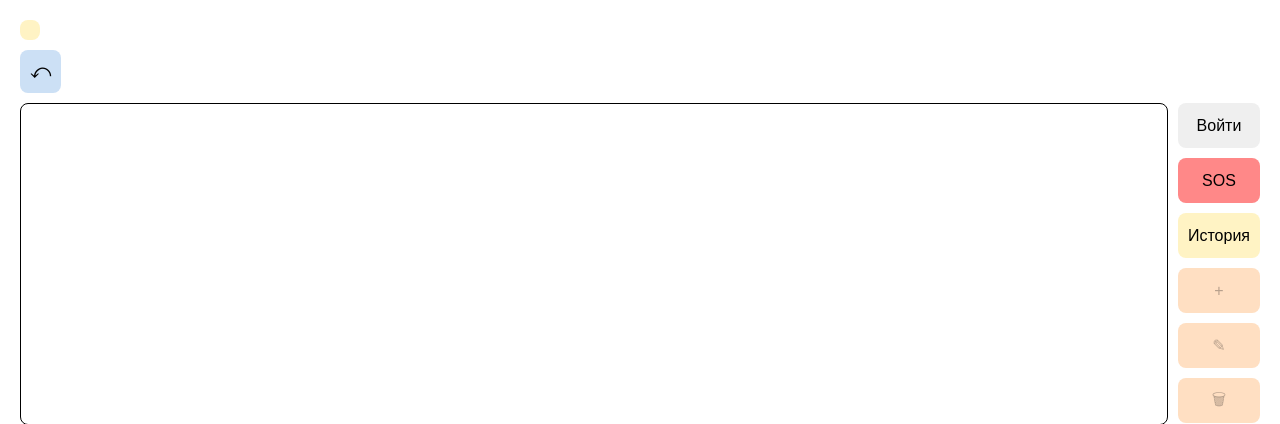
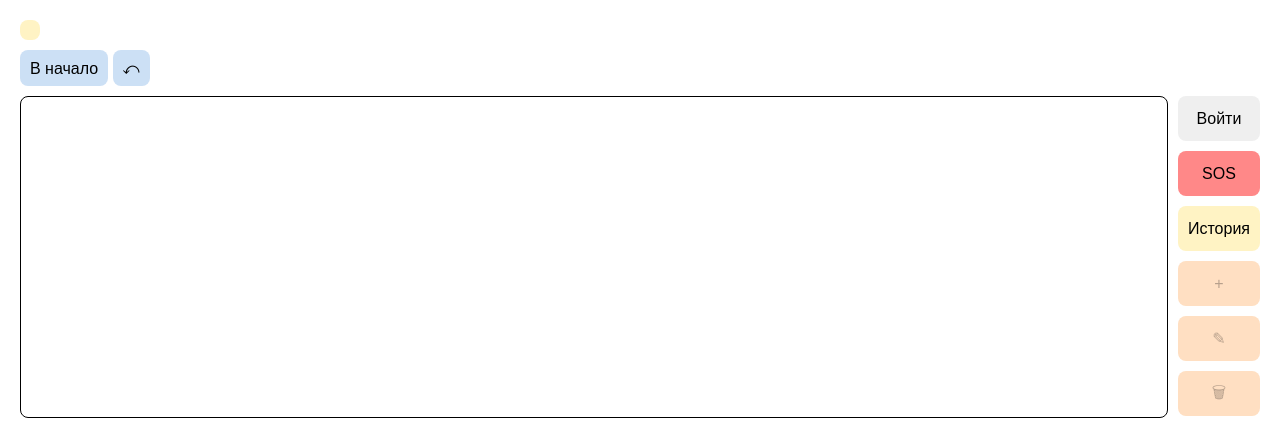
Before and after one commit to Laxin0/infoC, a PHP site: page / in a window 1280 px wide. Shown: the top 424 px of the page. Run offline with PHP 8.4, Linux system fonts and the light colour scheme; data that the repository does not hold is empty.

Commit message:
added home button

```diff
--- a/index.php
+++ b/index.php
@@ -8,6 +8,7 @@
 </head>
 <body>
     <div class="breadcrumb" id="path"></div>
+    <button class="back-button" onclick="selectNodeById(1); path.splice(1); namesPath.splice(1); ">В начало</button>
     <button class="back-button" onclick="goBack()">⤺</button><br>
     <div class="main-container">
       <div class="main-box" id="content"></div>
--- a/style.css
+++ b/style.css
@@ -23,10 +23,11 @@ body {
   background-color: #cce0f5;
   border: none;
   border-radius: 8px;
-  font-size: 20px;
+  font-size: 16px;
   padding: 10px;
   cursor: pointer;
   margin-bottom: 10px;
+  height: 36px;
 }
 
 .main-box {
```
